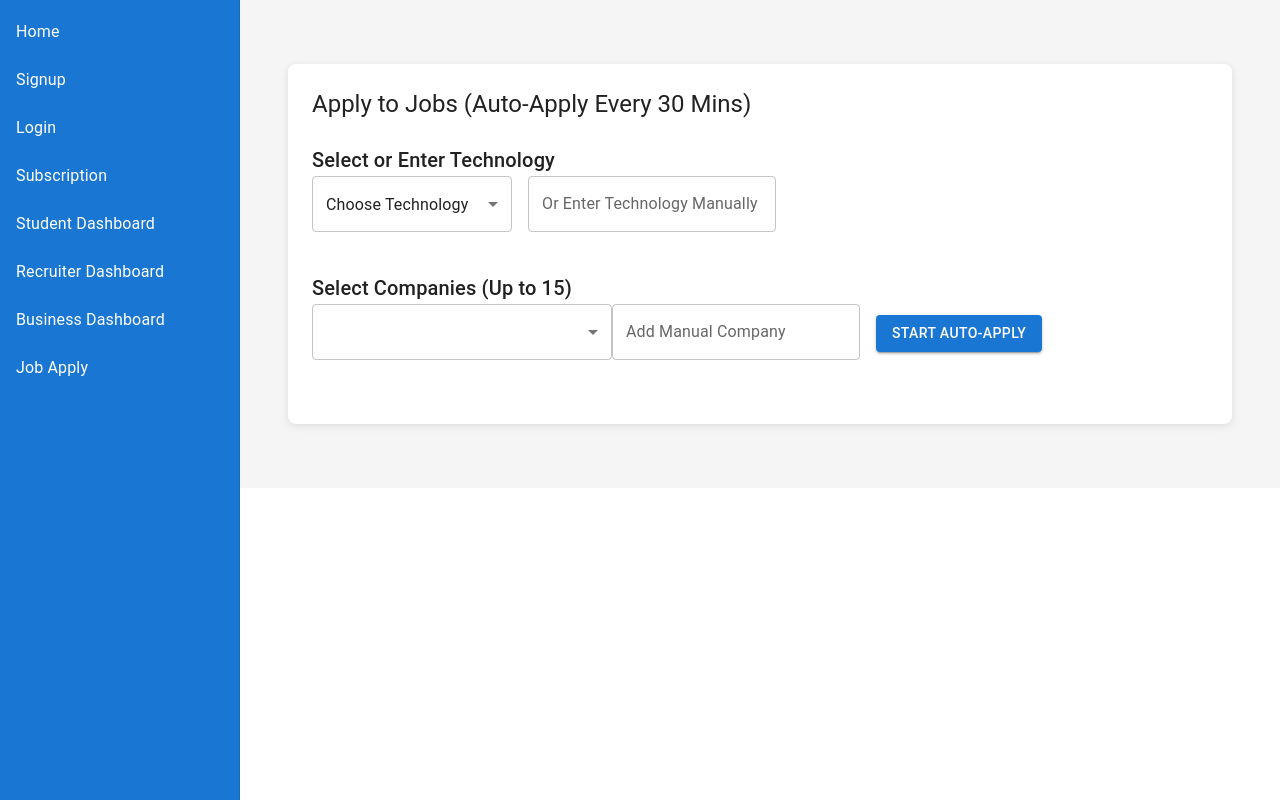
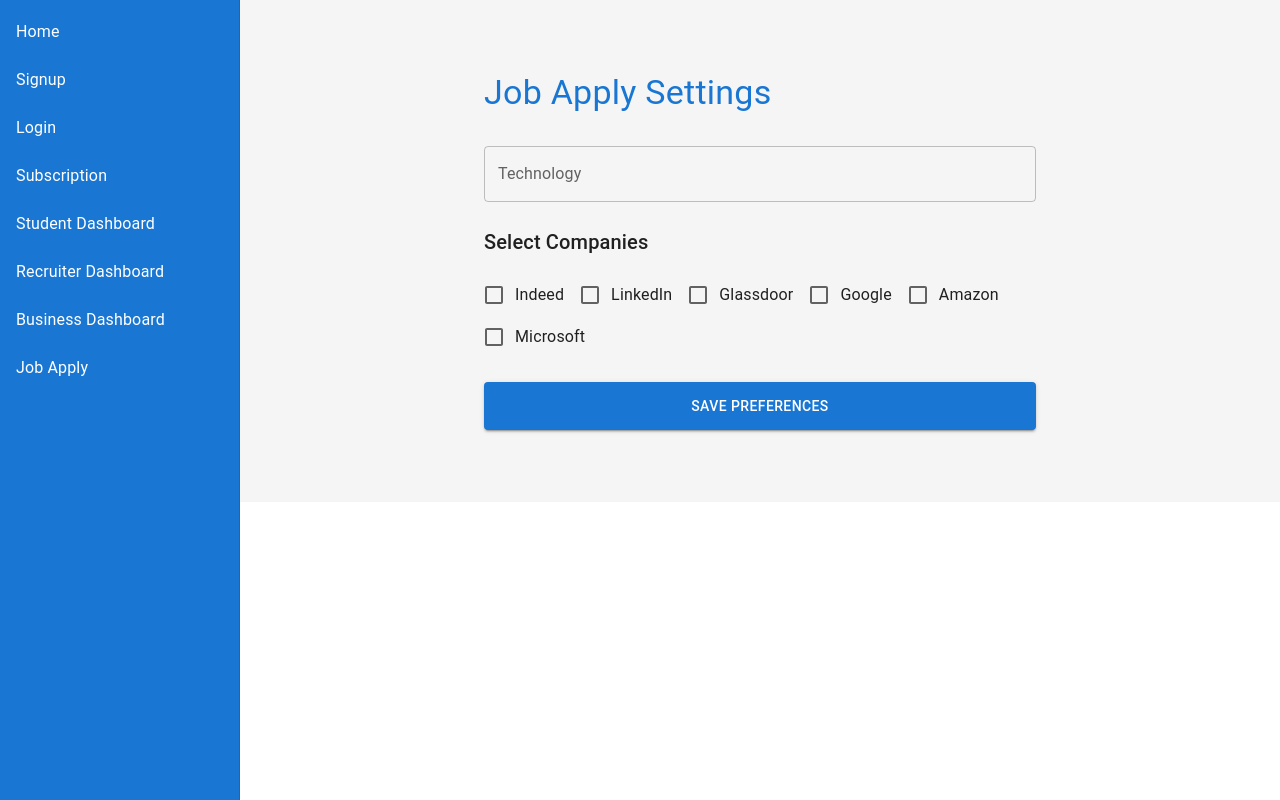
Before and after one commit to Mskumar224/ZvertexAGI, a React (Create React App) app in the folder client/: page /job-apply in a window 1280 px wide. Built offline with nearby package versions, Linux system fonts and the light colour scheme.

Commit message:
netlify deploy error resolved

```diff
--- a/client/src/pages/JobApply.js
+++ b/client/src/pages/JobApply.js
@@ -1,154 +1,75 @@
-import React, { useState, useEffect } from 'react';
-import { Container, Typography, TextField, Button, Select, MenuItem, Box, Checkbox, ListItemText } from '@mui/material';
+import React from 'react';
+import { Container, Typography, TextField, Button, FormControlLabel, Checkbox } from '@mui/material';
 import axios from 'axios';
-import DocumentUpload from '../components/DocumentUpload';
 
-function JobApply({ keywords, maxResumes, maxSubmissions, profileId }) {
-  const [selectedTech, setSelectedTech] = useState('');
-  const [manualTech, setManualTech] = useState('');
-  const [companies, setCompanies] = useState([]);
-  const [manualCompany, setManualCompany] = useState('');
-  const [jobs, setJobs] = useState([]);
-  const [selectedJob, setSelectedJob] = useState(null);
-  const [error, setError] = useState('');
+function JobApply() {
+  const [technology, setTechnology] = React.useState('');
+  const [companies, setCompanies] = React.useState({
+    Indeed: false,
+    LinkedIn: false,
+    Glassdoor: false,
+    Google: false,
+    Amazon: false,
+    Microsoft: false,
+  });
 
-  const techOptions = {
-    'Frontend': ['React', 'Angular', 'Vue.js', 'TypeScript', 'JavaScript'],
-    'Backend': ['Node.js', 'Python', 'Java', 'Ruby', 'PHP', 'Go', 'C#'],
-    'DevOps': ['AWS', 'Docker', 'Kubernetes', 'Terraform', 'Jenkins'],
-    'Mobile': ['Swift', 'Kotlin', 'Flutter', 'React Native'],
-    'Data': ['SQL', 'NoSQL', 'R', 'MATLAB', 'Pandas'],
-    'Other': ['Rust', 'Scala', 'Perl', 'Haskell'],
+  const handleCompanyChange = (event) => {
+    setCompanies({ ...companies, [event.target.name]: event.target.checked });
   };
 
-  const companyOptions = [
-    'Indeed', 'LinkedIn', 'Glassdoor', 'Monster', 'SimplyHired', 'CareerBuilder', 'ZipRecruiter', 'Snagajob', 'Hired', 'Dice',
-    'AngelList', 'Stack Overflow Jobs', 'GitHub Jobs', 'Remote.co', 'We Work Remotely'
-  ];
-
-  const handleCompanyChange = (event) => {
-    const value = event.target.value;
-    if (value.length <= 15) setCompanies(value);
-    else setError('Maximum 15 companies allowed');
-  };
-
-  const verifyAndFetchJobs = async () => {
-    const allCompanies = [...companies, ...(manualCompany ? [manualCompany] : [])];
-    if (allCompanies.length === 0) return setError('Select at least one company');
-    if (allCompanies.length > 15) return setError('Maximum 15 companies allowed');
-    const techToUse = manualTech || selectedTech || keywords[0];
-    if (!techToUse) return setError('Select or enter a technology');
+  const handleSubmit = async () => {
+    const selectedCompanies = Object.keys(companies).filter((key) => companies[key]);
+    const token = localStorage.getItem('token');
+    if (!token) {
+      window.location.href = '/login';
+      return;
+    }
 
     try {
-      const { data } = await axios.post(`${process.env.REACT_APP_API_URL}/api/job/verify-companies`, { companies: allCompanies });
-      const validCompanies = data.companies.filter(c => c.valid).map(c => c.name);
-      if (validCompanies.length === 0) return setError('No valid companies detected');
-      setCompanies(validCompanies);
-
-      const { data: jobData } = await axios.post(
-        `${process.env.REACT_APP_API_URL}/api/job/fetch-jobs`,
-        { companies: validCompanies, technology: techToUse },
-        { headers: { Authorization: `Bearer ${localStorage.getItem('token')}` } }
+      await axios.post(
+        `${process.env.REACT_APP_API_URL}/api/job/apply`,
+        { technology, companies: selectedCompanies },
+        { headers: { Authorization: `Bearer ${token}` } }
       );
-      setJobs(jobData.jobs);
-      setError('');
-
-      await axios.post(
-        `${process.env.REACT_APP_API_URL}/api/subscription/update-selection`,
-        { companies: validCompanies, technology: techToUse },
-        { headers: { Authorization: `Bearer ${localStorage.getItem('token')}` } }
-      );
-
-      for (const job of jobData.jobs) {
-        if (!job.applied) {
-          await handleApply(job);
-        }
-      }
+      alert('Job preferences saved! Auto-apply will begin.');
     } catch (err) {
-      setError('Failed to fetch or apply to jobs');
-    }
-  };
-
-  const handleApply = async (job) => {
-    if (job.applied) return;
-    try {
-      const { data } = await axios.post(
-        `${process.env.REACT_APP_API_URL}/api/job/apply`,
-        { jobId: job.id, company: job.company, title: job.title, link: job.link, requiresDocs: job.requiresDocs, profileId },
-        { headers: { Authorization: `Bearer ${localStorage.getItem('token')}` } }
-      );
-      setJobs(jobs.map(j => j.id === job.id ? { ...j, applied: true } : j));
-    } catch (err) {
-      setError(err.response?.data?.error || 'Application failed');
+      console.error('Failed to save preferences:', err);
+      alert('Failed to save preferences.');
     }
   };
 
   return (
-    <Container sx={{ py: 5 }}>
-      <Box sx={{ p: 3, background: '#fff', borderRadius: 2, boxShadow: '0 2px 8px rgba(0,0,0,0.1)' }}>
-        <Typography variant="h5" sx={{ mb: 3 }}>Apply to Jobs (Auto-Apply Every 30 Mins)</Typography>
-        <Box sx={{ mb: 3 }}>
-          <Typography variant="h6">Select or Enter Technology</Typography>
-          <Select
-            value={selectedTech}
-            onChange={(e) => setSelectedTech(e.target.value)}
-            displayEmpty
-            sx={{ minWidth: 200, mb: 2 }}
-          >
-            <MenuItem value="">Choose Technology</MenuItem>
-            {Object.entries(techOptions).map(([category, techs]) => [
-              <MenuItem disabled key={category}><strong>{category}</strong></MenuItem>,
-              ...techs.map(tech => <MenuItem key={tech} value={tech}>{tech}</MenuItem>)
-            ])}
-          </Select>
-          <TextField
-            label="Or Enter Technology Manually"
-            value={manualTech}
-            onChange={(e) => setManualTech(e.target.value)}
-            sx={{ ml: 2, minWidth: 200 }}
-          />
-        </Box>
-        <Box sx={{ mb: 3 }}>
-          <Typography variant="h6">Select Companies (Up to 15)</Typography>
-          <Select
-            multiple
-            value={companies}
-            onChange={handleCompanyChange}
-            renderValue={(selected) => selected.join(', ')}
-            sx={{ minWidth: 300, mb: 2 }}
-          >
-            {companyOptions.map(company => (
-              <MenuItem key={company} value={company}>
-                <Checkbox checked={companies.indexOf(company) > -1} />
-                <ListItemText primary={company} />
-              </MenuItem>
-            ))}
-          </Select>
-          <TextField
-            label="Add Manual Company"
-            value={manualCompany}
-            onChange={(e) => setManualCompany(e.target.value)}
-            sx={{ mr: 2 }}
-          />
-          <Button variant="contained" color="primary" onClick={verifyAndFetchJobs}>
-            Start Auto-Apply
-          </Button>
-        </Box>
-        {error && <Typography color="error" sx={{ mb: 2 }}>{error}</Typography>}
-        {jobs.length > 0 && (
-          <Box>
-            <Typography variant="h6" sx={{ mb: 2 }}>Jobs (Auto-Applying)</Typography>
-            {jobs.map(job => (
-              <Box key={job.id} sx={{ p: 2, border: '1px solid #e0e0e0', mb: 2, borderRadius: 1 }}>
-                <Typography>{job.title}</Typography>
-                <Typography variant="body2"><a href={job.link} target="_blank" rel="noopener noreferrer">{job.link}</a></Typography>
-                <Typography>{job.applied ? 'Applied' : 'Applying...'}</Typography>
-              </Box>
-            ))}
-          </Box>
-        )}
-        {selectedJob && <DocumentUpload job={selectedJob} onClose={() => setSelectedJob(null)} />}
-      </Box>
+    <Container maxWidth="sm" sx={{ py: 6 }}>
+      <Typography variant="h4" sx={{ color: '#1976d2', mb: 4 }}>
+        Job Apply Settings
+      </Typography>
+      <TextField
+        label="Technology"
+        fullWidth
+        value={technology}
+        onChange={(e) => setTechnology(e.target.value)}
+        sx={{ mb: 3 }}
+        variant="outlined"
+      />
+      <Typography variant="h6" sx={{ mb: 2 }}>
+        Select Companies
+      </Typography>
+      {Object.keys(companies).map((company) => (
+        <FormControlLabel
+          key={company}
+          control={
+            <Checkbox
+              checked={companies[company]}
+              onChange={handleCompanyChange}
+              name={company}
+            />
+          }
+          label={company}
+        />
+      ))}
+      <Button variant="contained" color="primary" fullWidth onClick={handleSubmit} sx={{ mt: 3, py: 1.5 }}>
+        Save Preferences
+      </Button>
     </Container>
   );
 }
```
